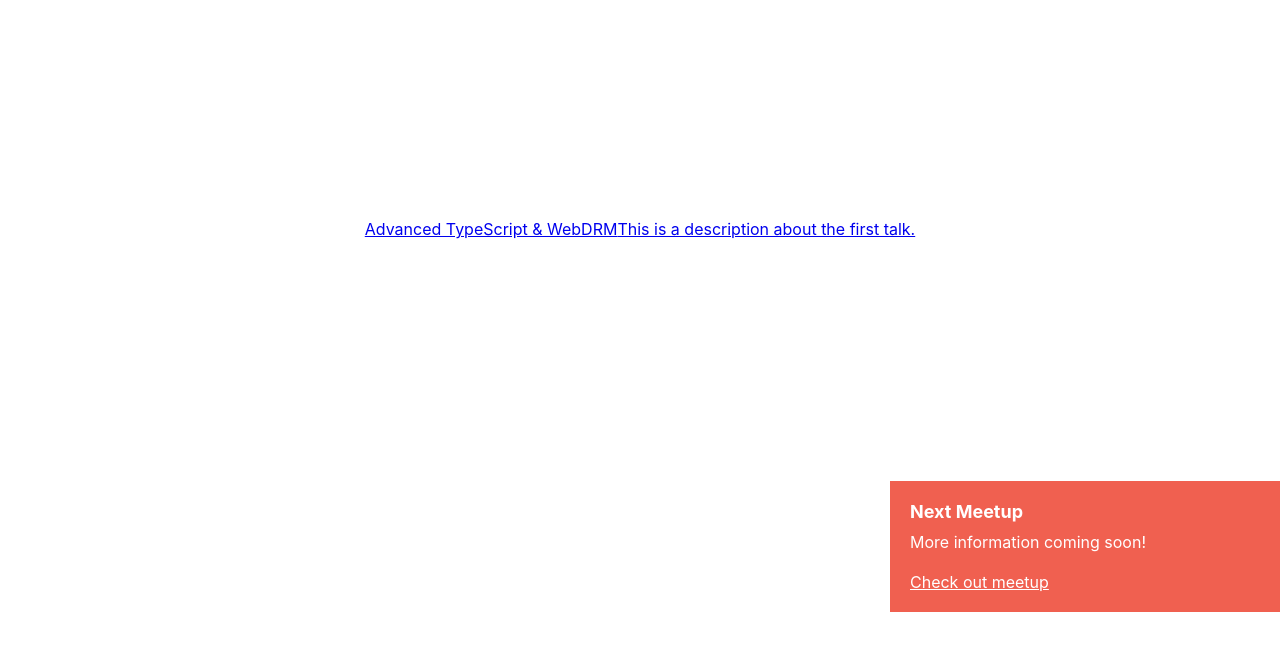
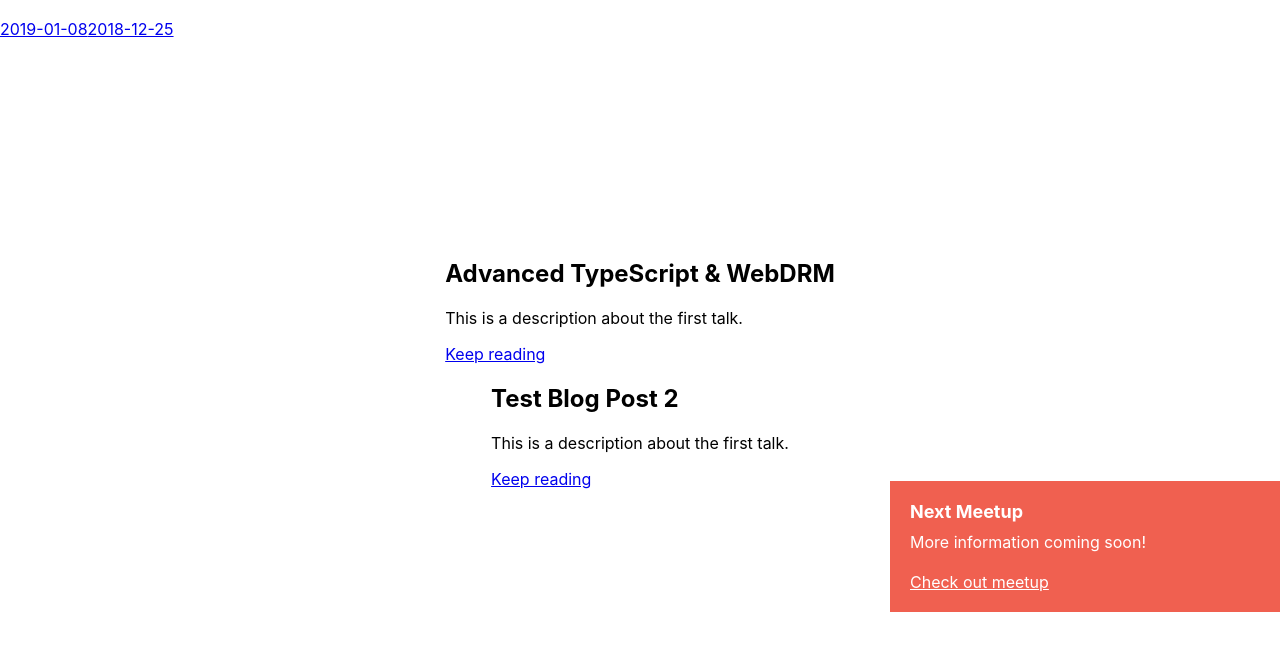
Before and after one commit to karlsruhejs/website, a Gatsby site: page /blog in a window 1280 px wide. Shown: the part 138-788 px from the top of the page. Built offline with nearby package versions, Linux system fonts and the light colour scheme; Gatsby itself is replaced by a stand-in of ours; some packages are replaced by stand-ins of ours.

Commit message:
Adding menu sidebar

```diff
--- /dev/null
+++ b/src/blogs/2019-12-25-test-2-blog-post/index.md
@@ -0,0 +1,20 @@
+---
+path: '/test-blog-post-2'
+date: '2018-12-25'
+title: 'Test Blog Post 2'
+author: 'Emma Wedekind'
+description: 'This is a description about the first talk.'
+---
+
+# SLOT 1: TYPESCRIPT - BEYOND THE BASICS by Tim Roes
+
+This talk will cover some intermediate and advanced TypeScript techniques. We'll show how to use TypeScript features like keyof, conditional and mapped types, type guards, etc. to improve your TypeScript code and add typings for your existing JavaScript code. We'll close the talk with some tips and experiences for migrating larger existing JavaScript projects to TypeScript.
+
+# SLOT 2: EME? CDM? DRM? CENC? IDK! by Sebastian Golasch
+
+What hacking Netflix can tell us about Browser APIs & the open web
+
+A deep dive into the world of Web Video behind paywalls, Browser APIs & everything in-between.
+
+Once there was the tag, but content distributors decided it wasn't enough. They wanted more - more power, more protection, more control, more features. So, Encrypted Media Extensions were born & Digital Rights Management appeared in our browsers.
+In this talk, we'll explore the technical details behind Encrypted Media Extension (EME), Content Decryption Modules (CDM) like Widevine, and the foundation of Web Digital Rights Management (DRM). How? By reverse engineering Netflix and building our own personal Netflix video player!
--- /dev/null
+++ b/src/components/blogMenu/blogMenu.js
@@ -0,0 +1,36 @@
+import React from 'react'
+import { StaticQuery, graphql, Link } from 'gatsby'
+
+const BlogMenu = ({ data }) => (
+  <StaticQuery
+    query={graphql`
+      query BlogMenuQuery {
+        allMarkdownRemark {
+          edges {
+            node {
+              id
+              frontmatter {
+                path
+                title
+                author
+                date
+                description
+              }
+            }
+          }
+        }
+      }
+    `}
+    render={data => (
+      <div>
+        {data.allMarkdownRemark.edges.map(post => (
+          <Link to={post.node.frontmatter.path}>
+            {post.node.frontmatter.date}
+          </Link>
+        ))}
+      </div>
+    )}
+  />
+)
+
+export default BlogMenu
--- a/src/pages/blog.js
+++ b/src/pages/blog.js
@@ -1,18 +1,22 @@
 import React from 'react'
 import Layout from '../components/layout/layout'
 import { Link, graphql } from 'gatsby'
+
+import BlogMenu from '../components/blogMenu/blogMenu'
 
 import './blog.css'
 
 const BlogPage = ({ data }) => (
   <Layout>
     <h1 className="title">Blog</h1>
+    <BlogMenu />
     <section className="blog__section">
       {data.allMarkdownRemark.edges.map(post => (
-        <Link to={post.node.frontmatter.path}>
-          {post.node.frontmatter.title}
-          {post.node.frontmatter.description}
-        </Link>
+        <div key={post.node.frontmatter.date}>
+          <h1>{post.node.frontmatter.title}</h1>
+          <p>{post.node.frontmatter.description}</p>
+          <Link to={post.node.frontmatter.path}>Keep reading</Link>
+        </div>
       ))}
     </section>
   </Layout>
@@ -20,8 +24,8 @@ const BlogPage = ({ data }) => (
 
 export default BlogPage
 
-export const pageQuery = graphql`
-  query BlogIndexQuery {
+export const query = graphql`
+  query {
     allMarkdownRemark {
       edges {
         node {
```
Also changed, not shown: src/components/blogMenu/blogMenu.css (added).
